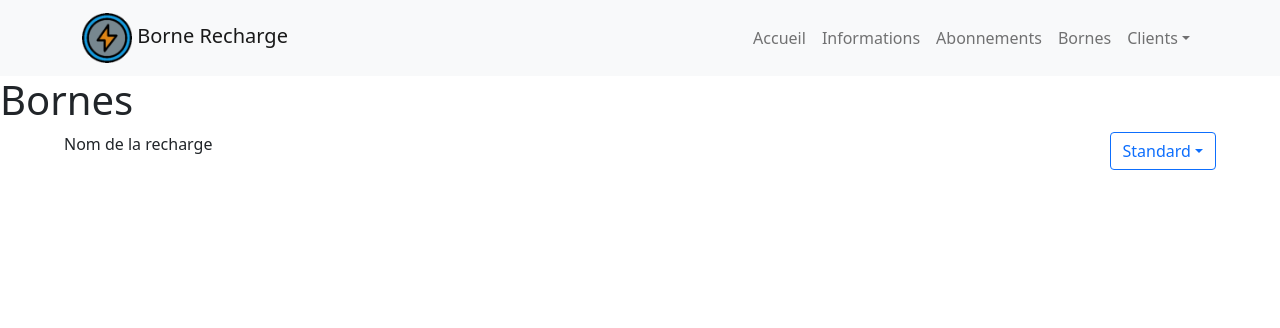
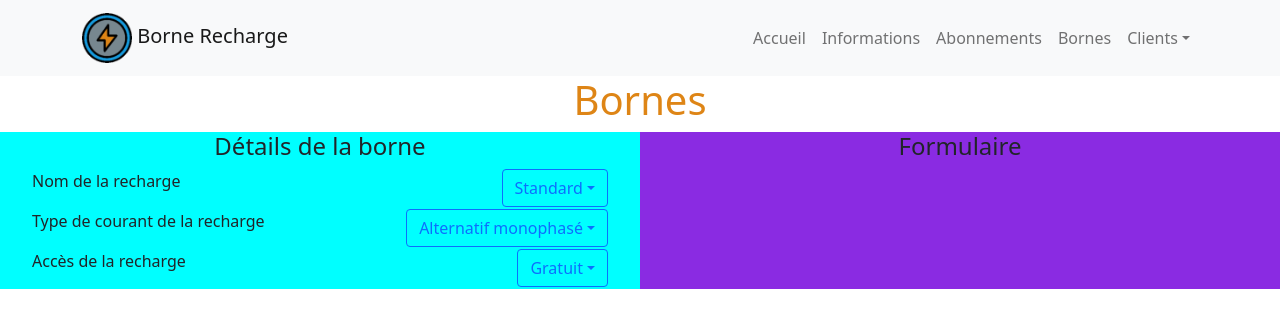
Before and after one commit to y-lepors/Borne-Recharge, a React (Create React App) app in the folder borne-recharge/: page /Bornes in a window 1280 px wide. Shown: the top 328 px of the page. Built offline with nearby package versions, Linux system fonts and the light colour scheme.

Commit message:
Début pages Bornes

```diff
--- a/borne-recharge/src/pages/Bornes.js
+++ b/borne-recharge/src/pages/Bornes.js
@@ -24,23 +24,38 @@ export default class Bornes extends Component {
         "Alternatif triphasé",
         "Continu",
       ],
-      accesRecharges: ["Payant", "Gratuit"],
+      accesRecharges: ["Gratuit", "Payant"],
     };
+  }
+
+  componentDidMount() {
+    this.setState({
+      recharge: {
+        idRecharge: -1,
+        nomRecharge: this.state.nomsRecharges[0],
+        puissanceRecharge: this.state.puissanceMinRecharge,
+        typeCourant: this.state.typesCourantRecharges[0],
+        accesRecharge: this.state.accesRecharges[0],
+      },
+    });
   }
 
   render() {
     return (
       <div>
-        <h1>Bornes</h1>
+        <h1 className="titre-bornes">Bornes</h1>
 
-        <div className="bornes-div-dropdowns">
+        <div className="div-bornes-contenu">
+          <div className="div-selections-bornes">
+            <h4 className="bornes-sous-titre">Détails de la borne</h4>
+
             {/* Liste déroulante des UFRs */}
             <div className="div-selection">
               <p>Nom de la recharge</p>
               <Dropdown>
                 {/* Nom de la recharge */}
                 <Dropdown.Toggle variant="outline-primary" id="dropdown-basic">
-                {this.state.nomsRecharges[0]}
+                  {this.state.recharge.nomRecharge}
                 </Dropdown.Toggle>
 
                 {/* Menu déroulant des noms de recharges */}
@@ -61,6 +76,72 @@ export default class Bornes extends Component {
                 </Dropdown.Menu>
               </Dropdown>
             </div>
+
+            {/* Liste déroulante des types de courant des recharges */}
+            <div className="div-selection">
+              <p>Type de courant de la recharge</p>
+              <Dropdown>
+                {/* Type de courant la recharge */}
+                <Dropdown.Toggle variant="outline-primary" id="dropdown-basic">
+                  {this.state.recharge.typeCourant}
+                </Dropdown.Toggle>
+
+                {/* Menu déroulant des types de recharges */}
+                <Dropdown.Menu>
+                  {this.state.typesCourantRecharges.map((type) => {
+                    return (
+                      <Dropdown.Item
+                        onClick={() => {
+                          let recharge = this.state.recharge;
+                          recharge.typeCourant = type;
+                          this.setState({ recharge });
+                        }}
+                      >
+                        {type}
+                      </Dropdown.Item>
+                    );
+                  })}
+                </Dropdown.Menu>
+              </Dropdown>
+            </div>
+
+            {/* Liste déroulante des accès de recharges */}
+            <div className="div-selection">
+              <p>Accès de la recharge</p>
+              <Dropdown>
+                {/* Accès de la recharge */}
+                <Dropdown.Toggle variant="outline-primary" id="dropdown-basic">
+                  {this.state.recharge.accesRecharge}
+                </Dropdown.Toggle>
+
+                {/* Menu déroulant des accès de recharges */}
+                <Dropdown.Menu>
+                  {this.state.accesRecharges.map((acces) => {
+                    return (
+                      <Dropdown.Item
+                        onClick={() => {
+                          let recharge = this.state.recharge;
+                          recharge.accesRecharge = acces;
+                          this.setState({ recharge });
+                        }}
+                      >
+                        {acces}
+                      </Dropdown.Item>
+                    );
+                  })}
+                </Dropdown.Menu>
+              </Dropdown>
+            </div>
+
+            {/* Avant : public/privé ? */}
+            {/* Avant : puissance recharge (input number) */}
+            {/* Ici: Montant total */}
+          </div>
+
+          {/* Formulaire */}
+          <div className="bornes-formulaire">
+            <h4 className="bornes-sous-titre">Formulaire</h4>
+          </div>
         </div>
       </div>
     );
--- a/borne-recharge/src/style/Bornes.css
+++ b/borne-recharge/src/style/Bornes.css
@@ -1,11 +1,20 @@
-.div-principal-selection-formation {
-  width: 25;
+.div-bornes-contenu {
+  display: flex;
 }
 
-.titre-selection-formations,
-.button-ajouter-formation {
-  display: flex;
-  justify-content: center;
+.titre-bornes {
+  color: #de8516;
+  position: relative;
+  text-align: center;
+}
+
+.bornes-sous-titre {
+  text-align: center;
+}
+
+.div-selections-bornes {
+  background-color: aqua;
+  width: 50%;
 }
 
 .div-selection {
@@ -18,3 +27,8 @@
 #dropdown-basic {
   overflow-wrap: break-word;
 }
+
+.bornes-formulaire {
+  background-color: blueviolet;
+  width: 50%;
+}
```
Lines whose indentation alone changed are shown as unchanged.
